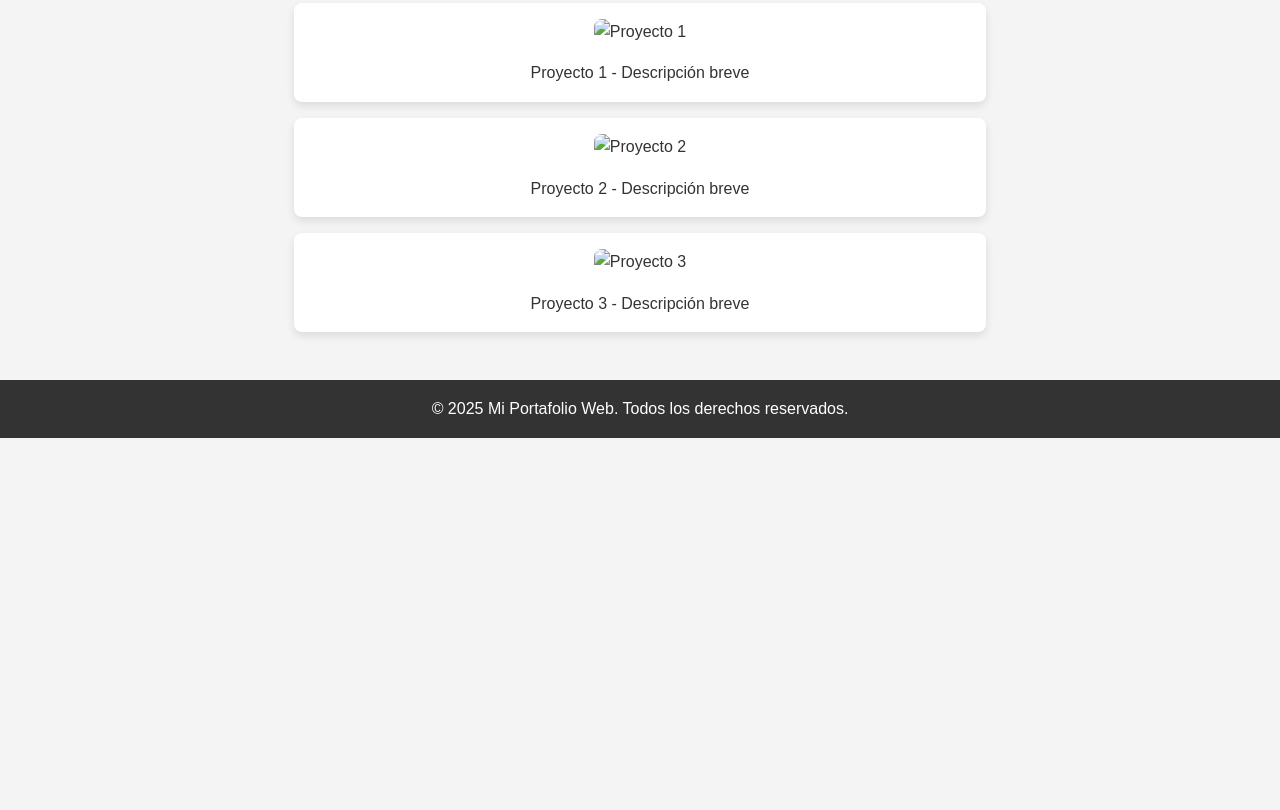
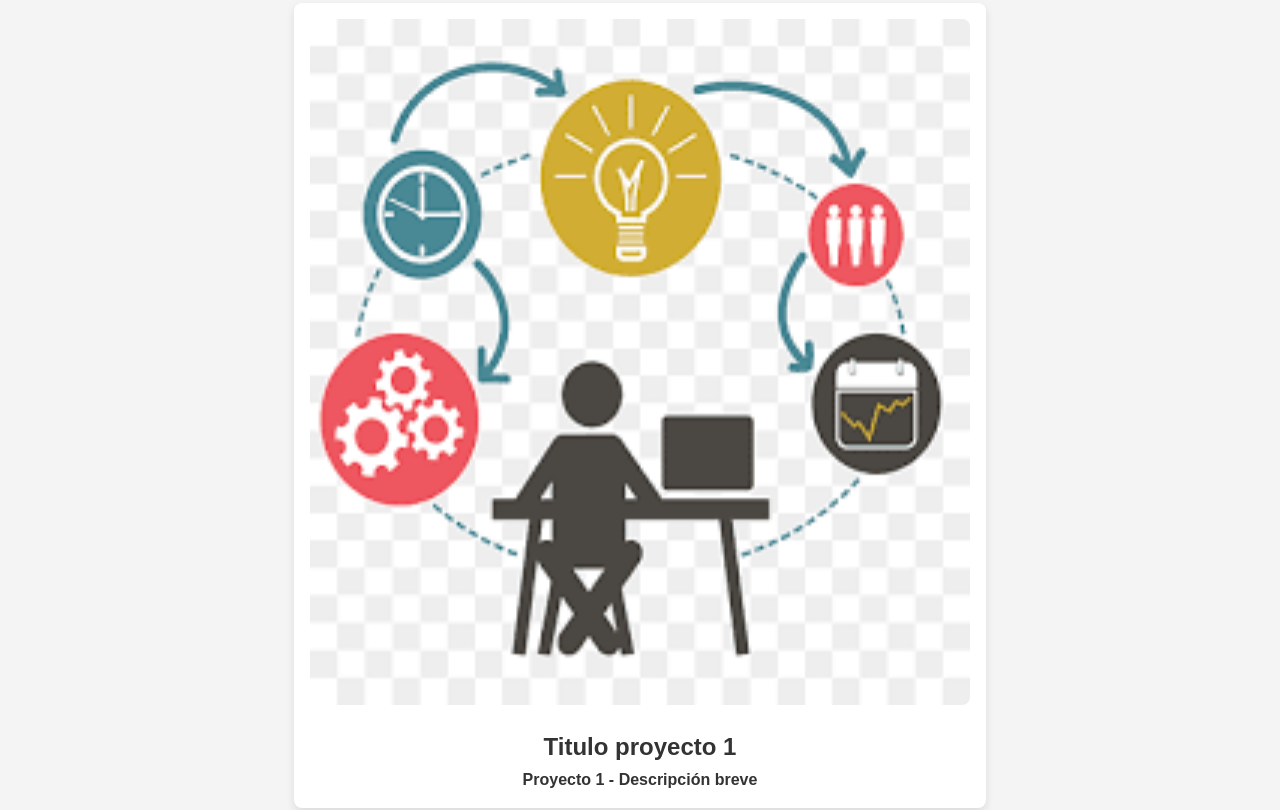
Before and after one commit to VictoriaGarzon/Mejorasitio, a plain HTML site: page index.html in a window 1280 px wide. Shown: the part 410-1220 px from the top of the page. Before the commit the page ends 848 px from the top, so only its background shows below. Drawn offline with Linux system fonts and the light colour scheme.

Commit message:
Add files via upload

```diff
--- a/index.html
+++ b/index.html
@@ -36,15 +36,18 @@
             <h2>Mis Proyectos</h2>
             <div class="project-gallery">
                 <div class="project-item">
-                    <img src="project1.jpg" alt="Proyecto 1">
+                    <img src="imagenes/proyecto1.png" alt="Proyecto 1">
+		    <h1> Titulo proyecto 1 </h>
                     <p>Proyecto 1 - Descripción breve</p>
                 </div>
                 <div class="project-item">
-                    <img src="project2.jpg" alt="Proyecto 2">
+                    <img src="imagenes/proyecto2.png" alt="Proyecto 2">
+		    <h1> Titulo proyecto 2 </h>
                     <p>Proyecto 2 - Descripción breve</p>
                 </div>
                 <div class="project-item">
-                    <img src="project3.jpg" alt="Proyecto 3">
+                    <img src="imagenes/proyecto3.png" alt="Proyecto 3">
+		    <h1> Titulo proyecto 3 </h>
                     <p>Proyecto 3 - Descripción breve</p>
                 </div>
             </div>
```
Also changed, not shown: html/galeria.html (+3 -3 lines), imagenes/Proyecto1.png (added), imagenes/Proyecto2.png (added), imagenes/proyecto3.png (added).
